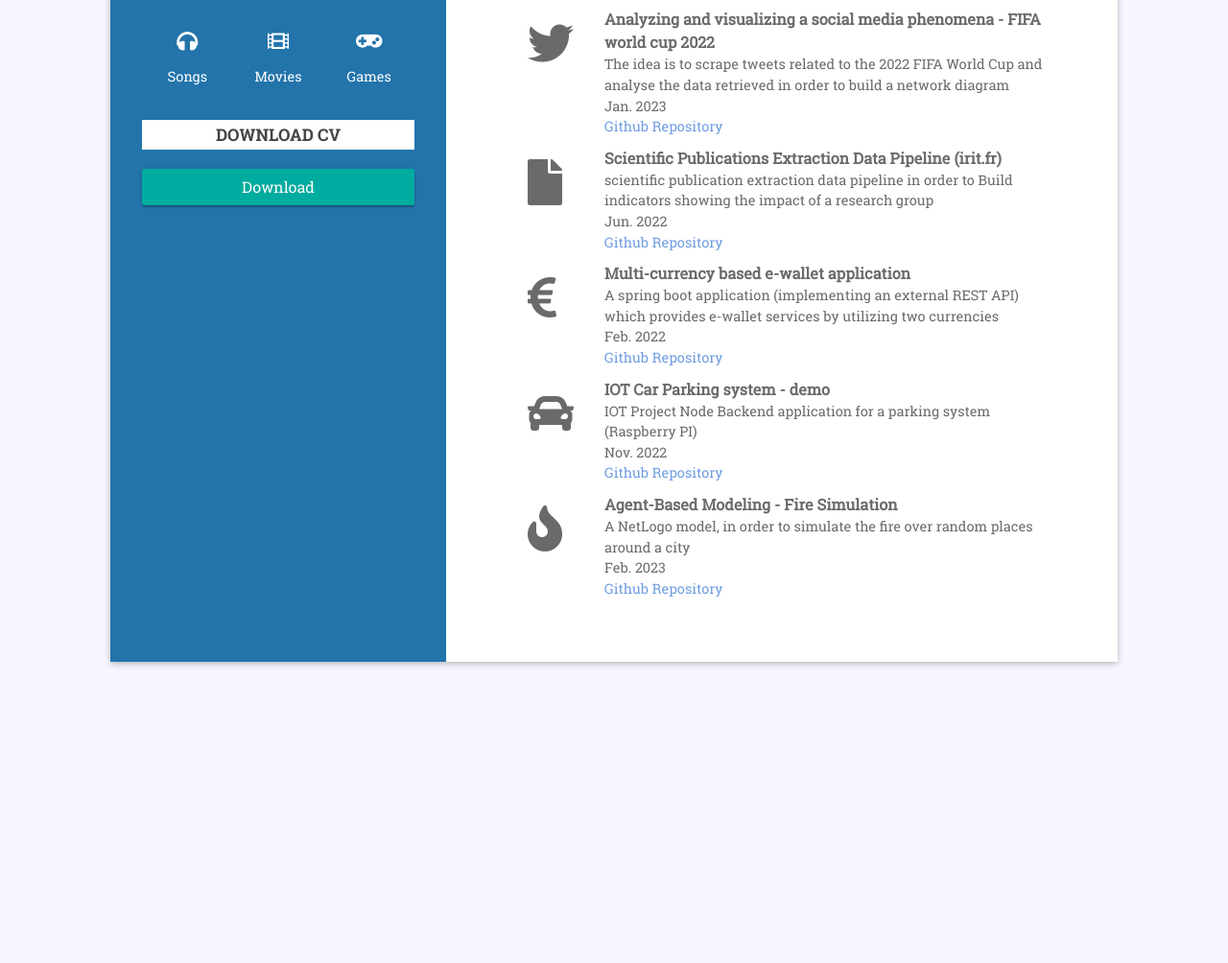
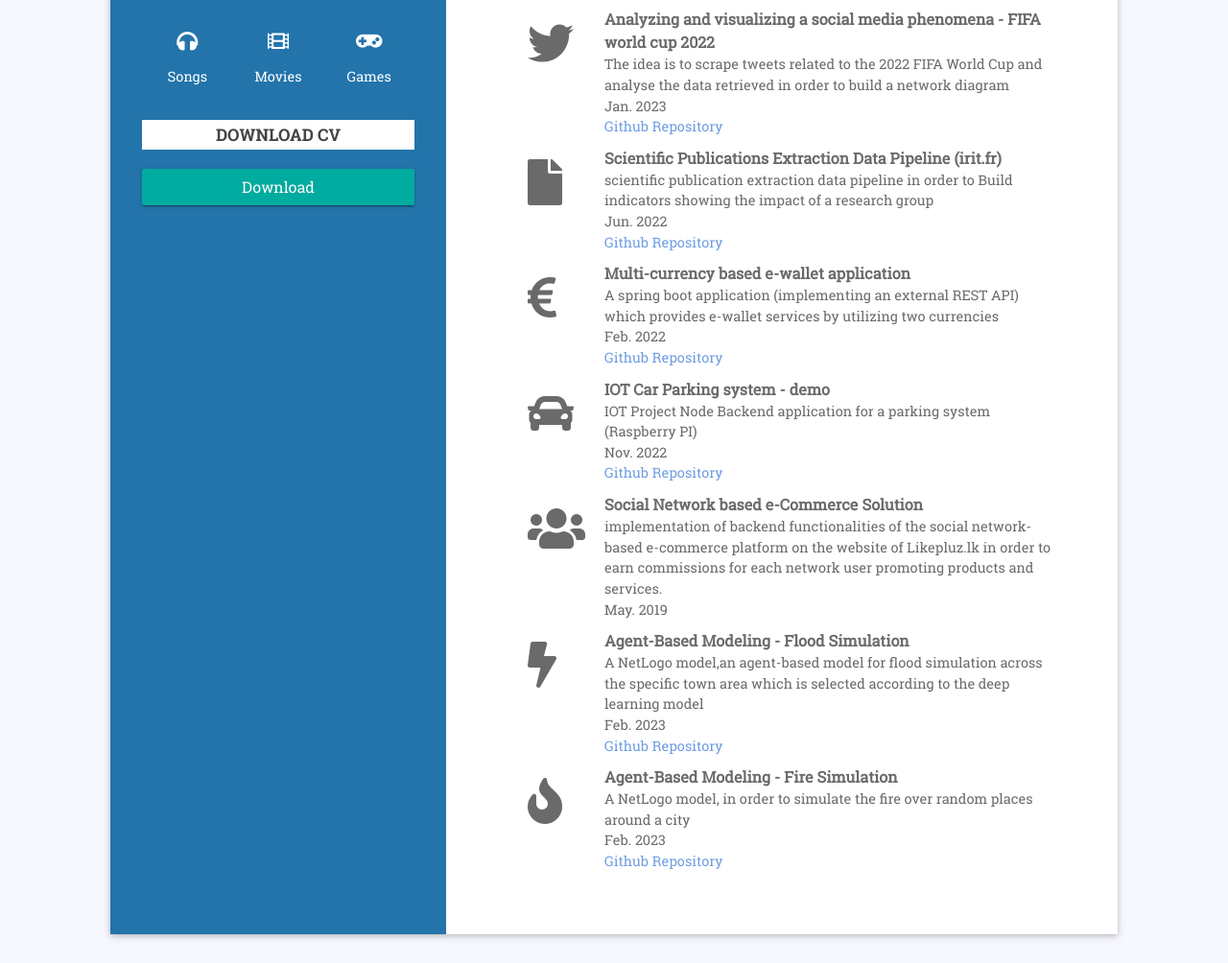
Before and after one commit to sanjeewank/sanjeewank.github.io, a plain HTML site: page index.html in a window 1280 px wide. Shown: the part 1408-2412 px from the top of the page at 96% size. Before the commit the page ends 2128 px from the top, so only its background shows below. Drawn offline with Linux system fonts and the light colour scheme.

Commit message:
added more projects

```diff
--- a/index.html
+++ b/index.html
@@ -230,6 +230,31 @@
 
                     <div class="fx-ro">
                         <div class="dat">
+                            <i class="eduicon fas fa-users fa-3x"></i>
+                        </div>
+                        <div class="detail">
+                            <b>Social Network based e-Commerce Solution</b>
+                            <p>implementation of backend functionalities of the social network-based e-commerce platform on the website of Likepluz.lk in order to earn commissions for each network user promoting products and services.</p>
+                            <p>May. 2019</p>
+                        </div>
+                    </div>
+
+                    <div class="fx-ro">
+                        <div class="dat">
+                            <i class="eduicon fas fa-bolt fa-3x"></i>
+                        </div>
+                        <div class="detail">
+                            <b>Agent-Based Modeling - Flood Simulation</b>
+                            <p>A NetLogo model,an agent-based model for flood simulation across the specific town area which is selected according to the deep learning model</p>
+                            <p>Feb. 2023</p>
+                            <a target="_blank" href="https://github.com/sanjeewank/flood_simulation"><p>Github Repository</p></a>
+                        </div>
+                    </div>
+
+
+
+                    <div class="fx-ro">
+                        <div class="dat">
                             <i class="eduicon fas fa-fire fa-3x"></i>
                         </div>
                         <div class="detail">
```
